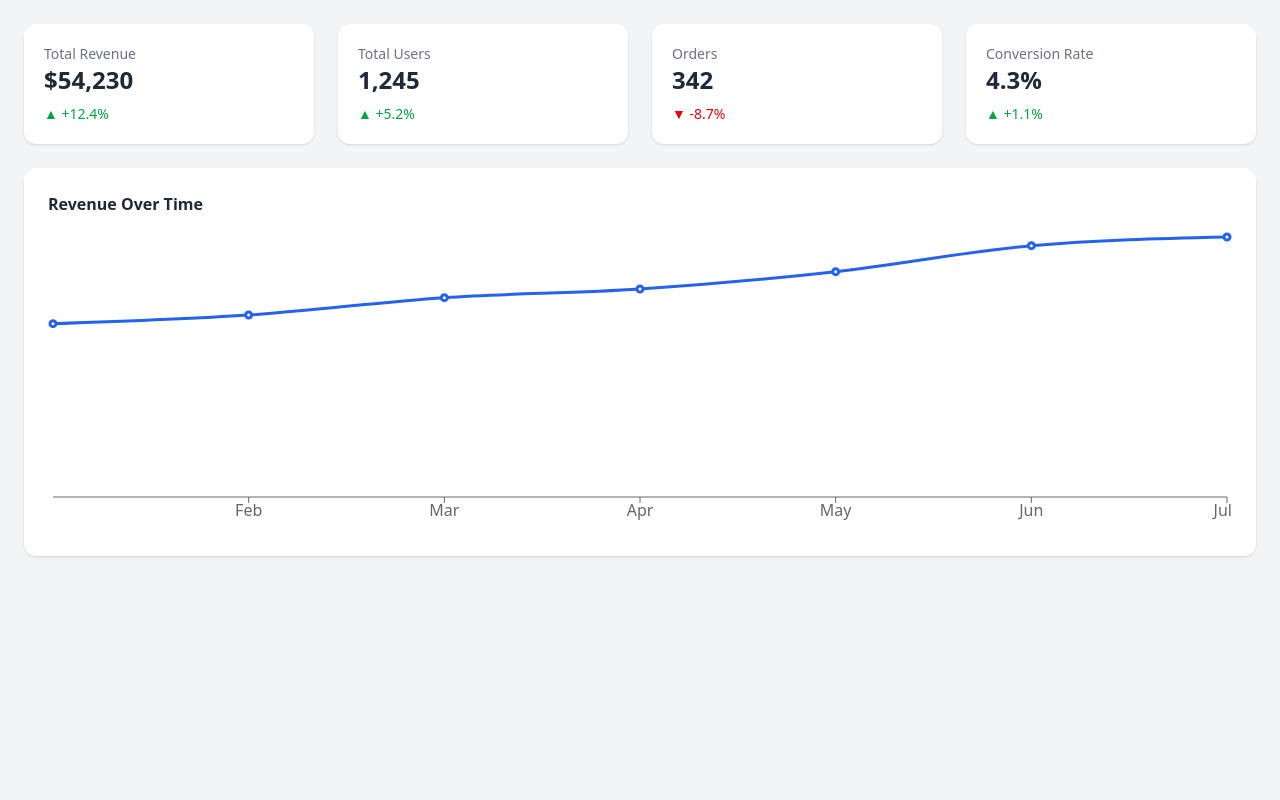
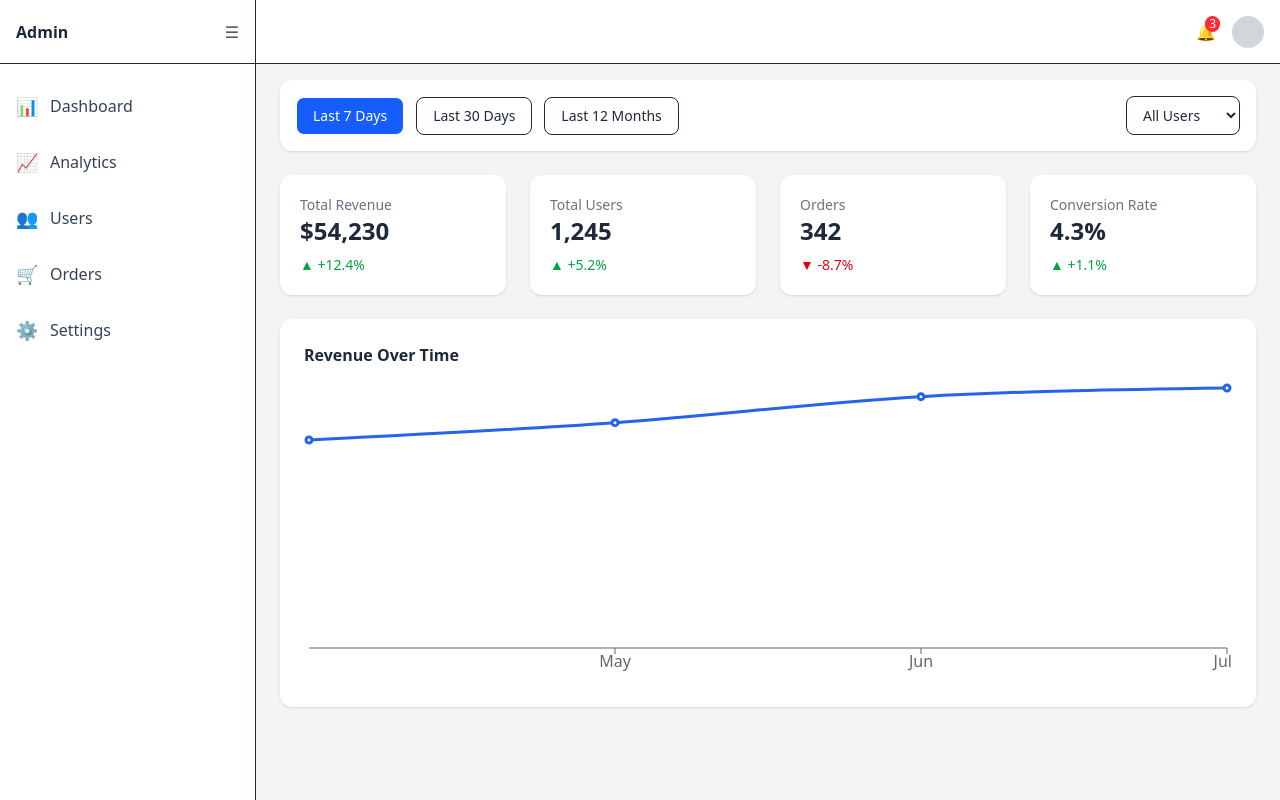
Before and after one commit to Deadless-Programmer/analytics-dashboard, a Next.js app: page / in a window 1280 px wide. Built offline with nearby package versions, Linux system fonts and the light colour scheme.

Commit message:
add filterbar

```diff
--- a/app/page.tsx
+++ b/app/page.tsx
@@ -1,10 +1,16 @@
+import DashboardLayout from "@/components/layout/DashboardLayout";
 import KPICard from "@/components/kpi/KPICard";
 import RevenueLineChart from "@/components/charts/RevenueLineChart";
+import FilterBar from "@/components/filters/FilterBar";
 import data from "@/data/dashboard.json";
 
-export default function DashboardPage() {
+export default function Page() {
   return (
-    <main className="p-6 space-y-6">
+    <DashboardLayout>
+      <div className="space-y-6">
+        {/* Filters */}
+        <FilterBar />
+
         {/* KPI */}
         <div className="grid grid-cols-1 md:grid-cols-2 lg:grid-cols-4 gap-6">
           <KPICard title="Total Revenue" value="$54,230" change="+12.4%" />
@@ -18,8 +24,9 @@ export default function DashboardPage() {
           <KPICard title="Conversion Rate" value="4.3%" change="+1.1%" />
         </div>
 
-      {/* Charts */}
+        {/* Chart */}
         <RevenueLineChart data={data.revenue} />
-    </main>
+      </div>
+    </DashboardLayout>
   );
 }
--- a/components/charts/RevenueLineChart.tsx
+++ b/components/charts/RevenueLineChart.tsx
@@ -7,14 +7,25 @@ import {
   Tooltip,
   ResponsiveContainer,
 } from "recharts";
+import { useSelector } from "react-redux";
+import { RootState } from "@/redux/store";
+import { useMemo } from "react";
 
 export default function RevenueLineChart({ data }: any) {
+  const filter = useSelector((state: RootState) => state.dashboard.filter);
+
+  const filteredData = useMemo(() => {
+    if (filter === "7d") return data.slice(-4);
+    if (filter === "30d") return data.slice(-6);
+    return data;
+  }, [filter, data]);
+
   return (
     <div className="bg-white p-6 rounded-xl shadow">
       <h3 className="mb-4 font-semibold">Revenue Over Time</h3>
 
       <ResponsiveContainer width="100%" height={300}>
-        <LineChart data={data}>
+        <LineChart data={filteredData}>
           <XAxis dataKey="month" />
           <Tooltip />
           <Line
--- /dev/null
+++ b/components/filters/FilterBar.tsx
@@ -0,0 +1,47 @@
+"use client";
+
+import { useDispatch, useSelector } from "react-redux";
+import { setFilter, setUserType } from "@/redux/features/dashboardSlice";
+import { RootState } from "@/redux/store";
+
+const filters = [
+  { label: "Last 7 Days", value: "7d" },
+  { label: "Last 30 Days", value: "30d" },
+  { label: "Last 12 Months", value: "12m" },
+];
+
+export default function FilterBar() {
+  const dispatch = useDispatch();
+  const { filter, userType } = useSelector(
+    (state: RootState) => state.dashboard
+  );
+
+  return (
+    <div className="flex flex-wrap items-center gap-3 bg-white p-4 rounded-xl shadow">
+      {filters.map((f) => (
+        <button
+          key={f.value}
+          onClick={() => dispatch(setFilter(f.value))}
+          className={`px-4 py-2 rounded-lg text-sm border transition ${
+            filter === f.value
+              ? "bg-blue-600 text-white"
+              : "bg-white hover:bg-gray-100"
+          }`}
+        >
+          {f.label}
+        </button>
+      ))}
+
+      <select
+        value={userType}
+        onChange={(e) => dispatch(setUserType(e.target.value))}
+        className="ml-auto border rounded-lg px-3 py-2 text-sm"
+      >
+        <option value="all">All Users</option>
+        <option value="free">Free</option>
+        <option value="premium">Premium</option>
+        <option value="enterprise">Enterprise</option>
+      </select>
+    </div>
+  );
+}
--- /dev/null
+++ b/components/layout/DashboardLayout.tsx
@@ -0,0 +1,40 @@
+"use client";
+
+import { useState } from "react";
+import Sidebar from "./Sidebar";
+import Header from "./Header";
+
+export default function DashboardLayout({
+  children,
+}: {
+  children: React.ReactNode;
+}) {
+  const [mobileSidebar, setMobileSidebar] = useState(false);
+
+  return (
+    <div className="min-h-screen bg-gray-100">
+      {/* Sidebar Desktop */}
+      <div className="hidden md:block">
+        <Sidebar />
+      </div>
+
+      {/* Sidebar Mobile */}
+      {mobileSidebar && (
+        <div className="fixed inset-0 z-50 bg-black/30">
+          <div className="w-64 bg-white h-full">
+            <Sidebar />
+          </div>
+        </div>
+      )}
+
+      {/* Main */}
+      <div className="md:ml-64">
+        <Header onMenuClick={() => setMobileSidebar(true)} />
+
+        <main className="pt-20 px-4 md:px-6">
+          {children}
+        </main>
+      </div>
+    </div>
+  );
+}
--- a/components/layout/Header.tsx
+++ b/components/layout/Header.tsx
@@ -0,0 +1,51 @@
+"use client";
+
+import { useState } from "react";
+
+export default function Header({
+  onMenuClick,
+}: {
+  onMenuClick: () => void;
+}) {
+  const [open, setOpen] = useState(false);
+
+  return (
+    <header className="fixed top-0 left-0 right-0 h-16 bg-white border-b flex items-center justify-between px-4 z-30">
+      {/* Mobile menu */}
+      <button onClick={onMenuClick} className="md:hidden text-xl">
+        ☰
+      </button>
+
+      <h1 className="font-semibold text-lg hidden md:block">
+        Dashboard Overview
+      </h1>
+
+      <div className="flex items-center gap-4 relative">
+        {/* Notification */}
+        <div className="relative cursor-pointer">
+          🔔
+          <span className="absolute -top-1 -right-1 bg-red-500 text-white text-xs rounded-full px-1">
+            3
+          </span>
+        </div>
+
+        {/* Avatar */}
+        <div
+          onClick={() => setOpen(!open)}
+          className="w-8 h-8 rounded-full bg-gray-300 cursor-pointer"
+        />
+
+        {open && (
+          <div className="absolute right-0 top-12 w-40 bg-white border rounded-lg shadow-md">
+            <p className="px-4 py-2 hover:bg-gray-100 cursor-pointer">
+              Profile
+            </p>
+            <p className="px-4 py-2 hover:bg-gray-100 cursor-pointer">
+              Logout
+            </p>
+          </div>
+        )}
+      </div>
+    </header>
+  );
+}
--- a/components/layout/Sidebar.tsx
+++ b/components/layout/Sidebar.tsx
@@ -0,0 +1,49 @@
+"use client";
+
+import { useState } from "react";
+import clsx from "clsx";
+
+const menu = [
+  { label: "Dashboard", icon: "📊" },
+  { label: "Analytics", icon: "📈" },
+  { label: "Users", icon: "👥" },
+  { label: "Orders", icon: "🛒" },
+  { label: "Settings", icon: "⚙️" },
+];
+
+export default function Sidebar() {
+  const [collapsed, setCollapsed] = useState(false);
+
+  return (
+    <aside
+      className={clsx(
+        "fixed top-0 left-0 h-screen bg-white border-r transition-all duration-300 z-40",
+        collapsed ? "w-16" : "w-64"
+      )}
+    >
+      {/* Logo */}
+      <div className="h-16 flex items-center justify-between px-4 border-b">
+        {!collapsed && <span className="font-bold">Admin</span>}
+        <button
+          onClick={() => setCollapsed(!collapsed)}
+          className="text-gray-600"
+        >
+          ☰
+        </button>
+      </div>
+
+      {/* Menu */}
+      <nav className="mt-4 space-y-1">
+        {menu.map((item) => (
+          <div
+            key={item.label}
+            className="flex items-center gap-3 px-4 py-3 cursor-pointer hover:bg-blue-50 text-gray-700"
+          >
+            <span className="text-lg">{item.icon}</span>
+            {!collapsed && <span>{item.label}</span>}
+          </div>
+        ))}
+      </nav>
+    </aside>
+  );
+}
```
Lines whose indentation alone changed are shown as unchanged.
